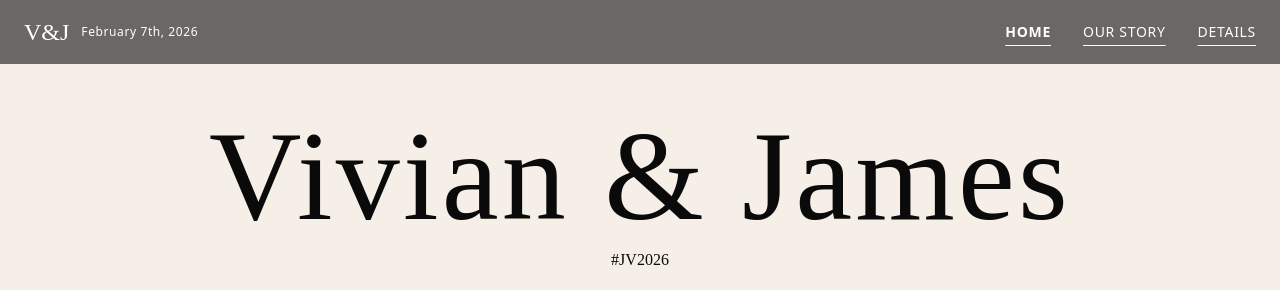
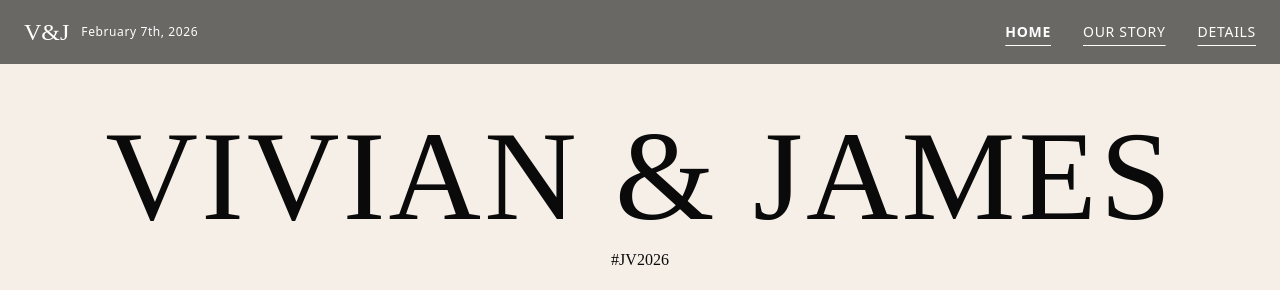
Before and after one commit to adamskrv/vivian-james, a Next.js app: page / in a window 1280 px wide. Shown: the top 290 px of the page. Built offline with nearby package versions, Linux system fonts and the light colour scheme; a web font is replaced by a local one.

Commit message:
uppercase

```diff
--- a/components/Hero.tsx
+++ b/components/Hero.tsx
@@ -15,7 +15,7 @@ export function Hero() {
           }}
         >
           <RevealText delay={0} direction="up">
-            Vivian & James
+            VIVIAN & JAMES
           </RevealText>
         </h1>
         <p
```
